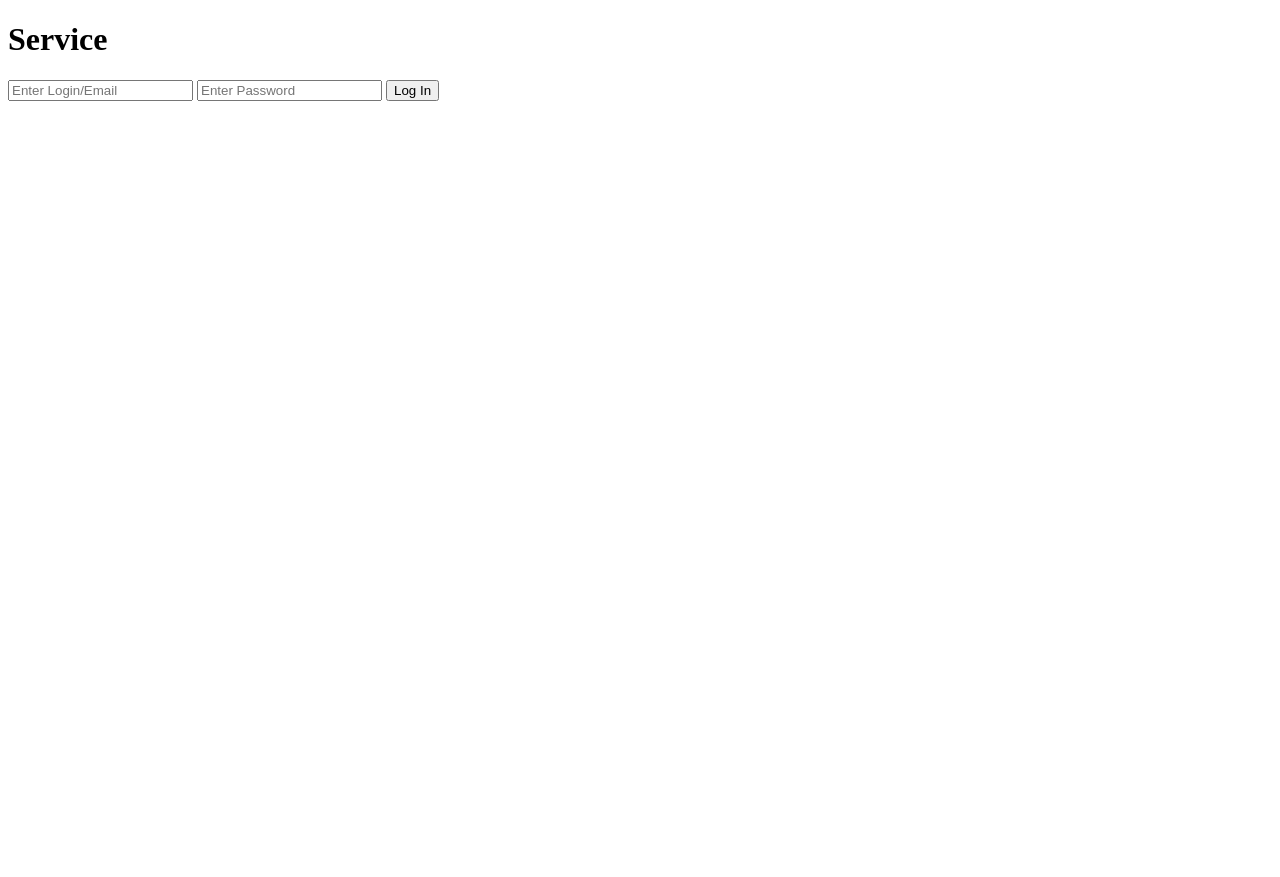
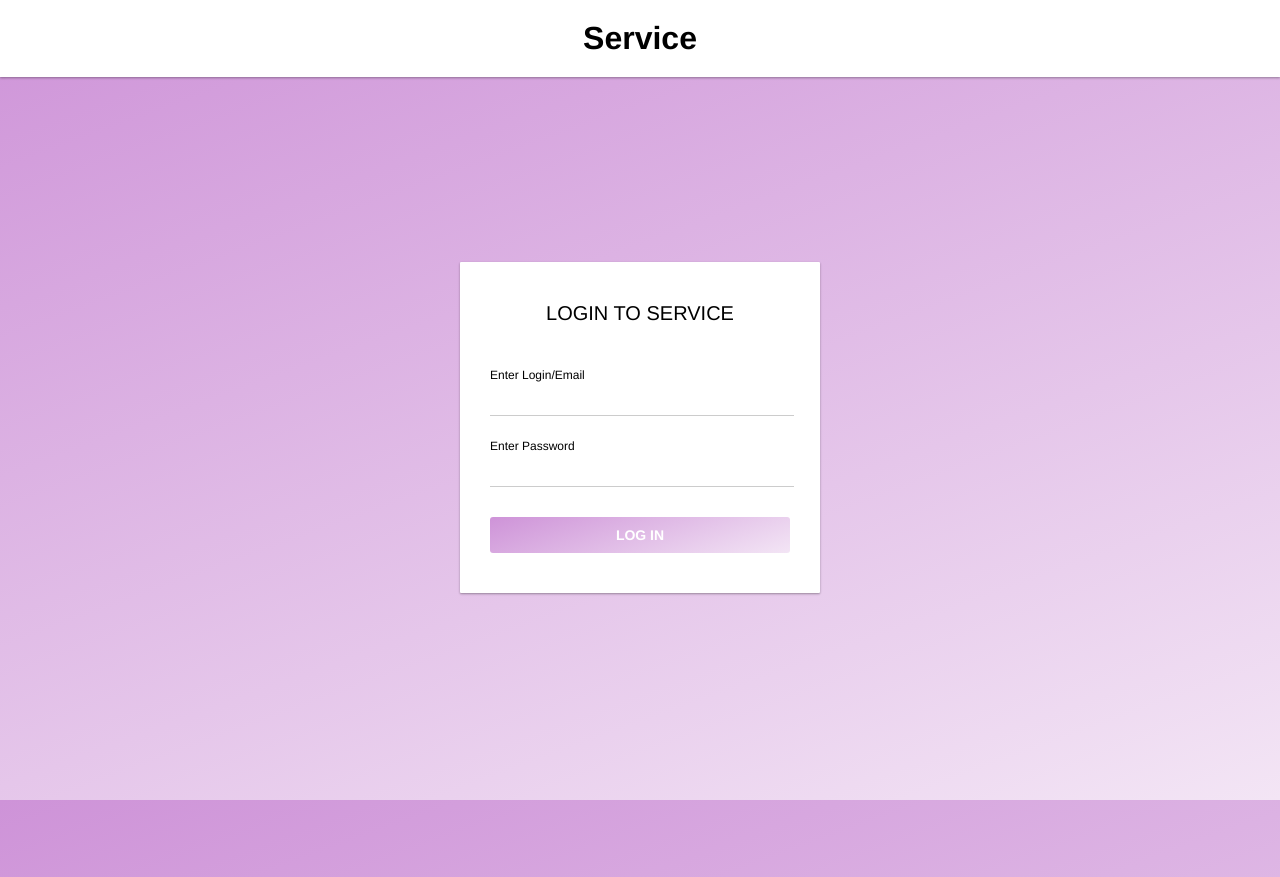
Before and after one commit to vorniches/vorniches.github.io, a plain HTML site: page intro/index.html in a window 1280 px wide. Before the commit the page ends 800 px from the top, so only its background shows below. Drawn offline with Linux system fonts and the light colour scheme.

Commit message:
example login form

```diff
--- a/intro/index.html
+++ b/intro/index.html
@@ -2,14 +2,26 @@
 <html>
 <head>
   <meta charset="UTF-8">
-  <title>Introdution to Java for testing</title>
+  <meta name="viewport" content="width=device-width, initial-scale=1.0">
+  <title>Introdution to Java for Testing</title>
+  <link rel="stylesheet" href="style.css">
 </head>
 <body>
-  <h1>Service</h1>
-  <div id="loginForm">
-    <input type="text" id="loginInput" placeholder="Enter Login/Email">
-    <input type="text" id="passwordInput" placeholder="Enter Password">
-    <button id="loginButton">Log In</button>
-  </div>
+    <div id="top">
+        <div id="logo">
+            <h1>Service</h1>
+        </div>
+    </div>
+    <div id="app">
+        <div id="loginForm">
+            <h2>Login to Service</h2>
+            <label for="loginInput">Enter Login/Email</label>
+            <input type="text" id="loginInput" placeholder="">
+            <label for="passwordInput">Enter Password</label>
+            <input type="password" id="passwordInput" placeholder="">
+            <button id="loginButton">Log In</button>
+        </div>
+    </div>
+    <script src="app.js"></script>
 </body>
 </html>
--- /dev/null
+++ b/intro/style.css
@@ -0,0 +1,81 @@
+html {
+    height: 100%;
+}
+
+body {
+    font-family: helvetica;
+    height: 100%;
+    background: rgb(0,0,0);
+    background: linear-gradient(-20deg, rgba(0,0,0,1) 0%, rgba(243,229,245,1) 0%, rgba(206,147,216,1) 100%);
+    overflow: hidden;
+    margin: 0;
+}
+
+#top {
+    width: 100%;
+    background: #fff;
+    box-shadow: 0 1px 3px rgba(0,0,0,0.12), 0 1px 2px rgba(0,0,0,0.24);
+}
+
+#app {
+    height: 100%;
+    display: flex;
+    align-items: center;
+    justify-content: center;
+}
+
+#loginForm {
+    width: 300px;
+    margin-top: -100px;
+    background: #fff;
+    padding: 20px 30px 40px 30px;
+    border-radius: 1px;
+    box-shadow: 0 1px 3px rgba(0,0,0,0.12), 0 1px 2px rgba(0,0,0,0.24);
+}
+
+#loginForm h2 {
+    font-weight: 100;
+    font-size: 20px;
+    text-transform: uppercase;
+    text-align: center;
+    margin-top: 20px;
+    margin-bottom: 40px;
+}
+
+
+input {
+    width: 100%;
+    border: none;
+    border-bottom: 1px solid #ccc;
+    padding-bottom: 5px;
+    font-size: 18px;
+    margin-bottom: 20px;
+    margin-top: 5px;
+}
+
+label {
+    font-size: 12px;
+}
+
+#logo {
+    text-align: center;
+    padding: 20px 0;
+}
+
+#logo h1 {
+    margin: 0;
+}
+
+button {
+    width: 100%;
+    margin-top: 10px;
+    border: none;
+    background: linear-gradient(-20deg, rgba(0,0,0,1) 0%, rgba(243,229,245,1) 0%, rgba(206,147,216,1) 100%);
+    padding: 10px 0;
+    border-radius: 3px;
+    text-transform: uppercase;
+    color: #fff;
+    font-weight: bold;
+    font-family: helvetica;
+    font-size: 14px;
+}
```
Also changed, not shown: intro/app.js (added).
